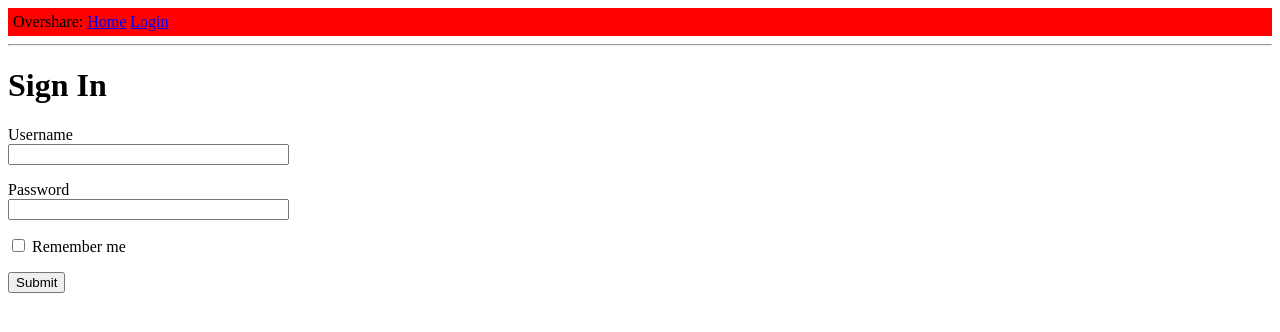
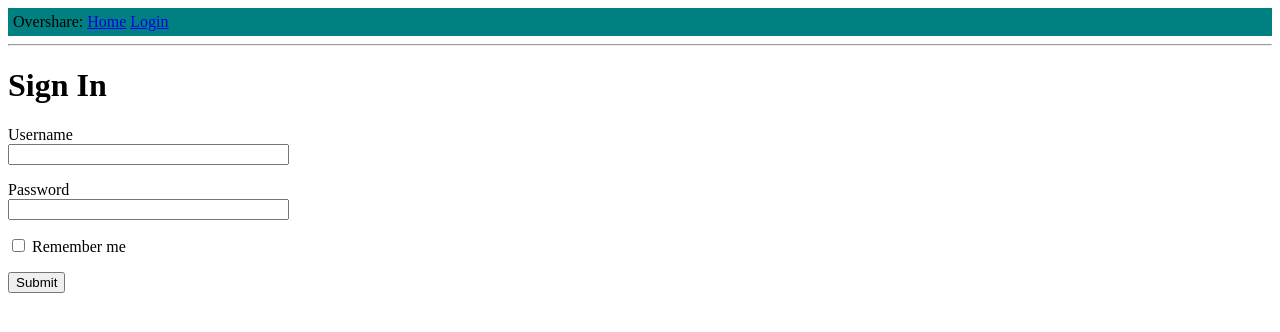
Before and after one commit to pentapodal/cits3403-group-26, a Flask app: template app/templates/login.jinja in a window 1280 px wide. Shown: the top 332 px of the page. Run offline with Flask 3, Linux system fonts and the light colour scheme; the template is opened without the code that fills it: most values are stand-ins (such as "Sample title", 1, 10 or a date in 2020); form fields are guessed from the names that the template uses.

Commit message:
red to teal

```diff
--- a/app/static/style.css
+++ b/app/static/style.css
@@ -1,4 +1,4 @@
 div.header {
-  background-color: red;
+  background-color: teal;
   padding: 5px;
 }
```
